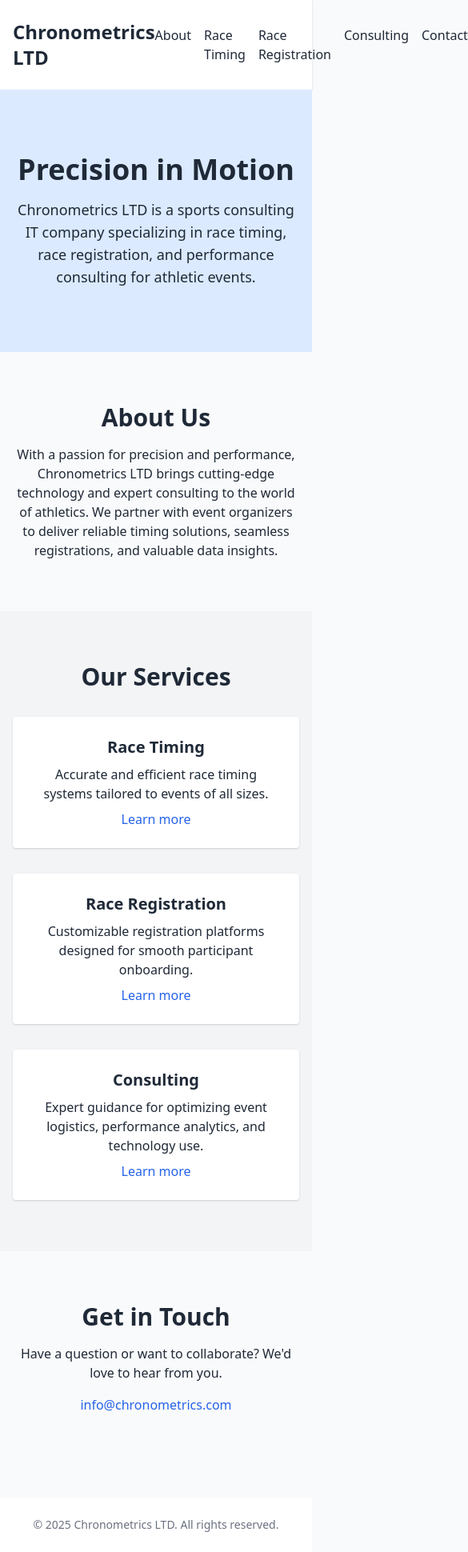
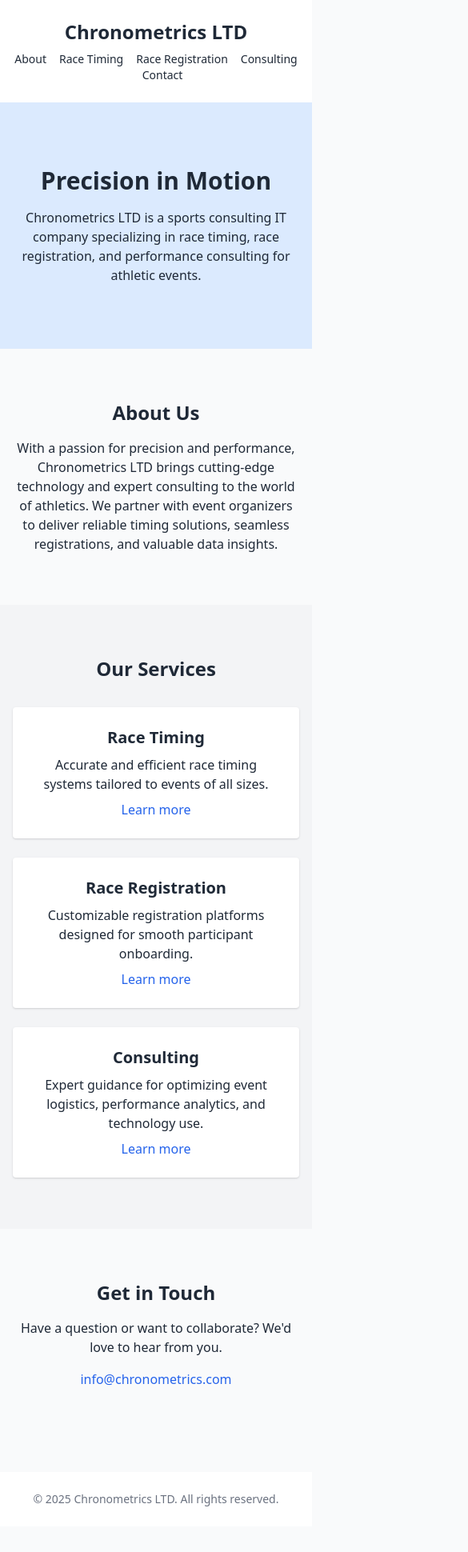
Before and after one commit to Turminator16/ChronometricsLTD, a plain HTML site: page index.html in a window 390 px wide. Shown: the whole page at 80% size, 585 px wide, since content can reach past the window. After the commit the page ends 1908 px from the top, so only its background shows below. Drawn offline with nearby package versions, Linux system fonts and the light colour scheme.

Commit message:
Add files via upload
Updates.

```diff
--- a/index.html
+++ b/index.html
@@ -8,10 +8,10 @@
 </head>
 <body class="bg-gray-50 text-gray-800 font-sans">
   <header class="bg-white shadow">
-    <div class="container mx-auto px-4 py-6 flex justify-between items-center">
-      <h1 class="text-2xl font-bold">Chronometrics LTD</h1>
+    <div class="container mx-auto px-4 sm:px-6 lg:px-8 py-6 flex flex-col sm:flex-row justify-between items-center">
+      <h1 class="text-2xl font-bold mb-2 sm:mb-0">Chronometrics LTD</h1>
       <nav>
-        <ul class="flex space-x-4">
+        <ul class="flex flex-wrap justify-center space-x-4 text-sm sm:text-base">
           <li><a href="#about" class="hover:text-blue-500">About</a></li>
           <li><a href="race-timing.html" class="hover:text-blue-500">Race Timing</a></li>
           <li><a href="race-registration.html" class="hover:text-blue-500">Race Registration</a></li>
@@ -21,22 +21,17 @@
       </nav>
     </div>
   </header>
-  <section class="bg-blue-100 py-20 text-center">
-    <div class="container mx-auto px-4">
-      <h2 class="text-4xl font-bold mb-4">Precision in Motion</h2>
-      <p class="text-lg max-w-2xl mx-auto">Chronometrics LTD is a sports consulting IT company specializing in race timing, race registration, and performance consulting for athletic events.</p>
-    </div>
+  <section class="bg-blue-100 py-20 text-center px-4 sm:px-6 lg:px-8">
+    <h2 class="text-3xl sm:text-4xl font-bold mb-4">Precision in Motion</h2>
+    <p class="text-base sm:text-lg max-w-2xl mx-auto">Chronometrics LTD is a sports consulting IT company specializing in race timing, race registration, and performance consulting for athletic events.</p>
   </section>
-  <section id="about" class="py-16">
-    <div class="container mx-auto px-4 text-center">
-      <h3 class="text-3xl font-semibold mb-4">About Us</h3>
-      <p class="max-w-xl mx-auto">With a passion for precision and performance, Chronometrics LTD brings cutting-edge technology and expert consulting to the world of athletics. We partner with event organizers to deliver reliable timing solutions, seamless registrations, and valuable data insights.</p>
-    </div>
+  <section id="about" class="py-16 px-4 sm:px-6 lg:px-8 text-center">
+    <h3 class="text-2xl sm:text-3xl font-semibold mb-4">About Us</h3>
+    <p class="max-w-xl mx-auto text-base sm:text-lg">With a passion for precision and performance, Chronometrics LTD brings cutting-edge technology and expert consulting to the world of athletics. We partner with event organizers to deliver reliable timing solutions, seamless registrations, and valuable data insights.</p>
   </section>
-  <section id="services" class="bg-gray-100 py-16">
-    <div class="container mx-auto px-4 text-center">
-      <h3 class="text-3xl font-semibold mb-8">Our Services</h3>
-      <div class="grid grid-cols-1 md:grid-cols-3 gap-8">
+  <section id="services" class="bg-gray-100 py-16 px-4 sm:px-6 lg:px-8 text-center">
+    <h3 class="text-2xl sm:text-3xl font-semibold mb-8">Our Services</h3>
+    <div class="grid grid-cols-1 sm:grid-cols-2 md:grid-cols-3 gap-6">
       <div class="bg-white p-6 rounded shadow">
         <h4 class="text-xl font-bold mb-2">Race Timing</h4>
         <p>Accurate and efficient race timing systems tailored to events of all sizes.</p>
@@ -53,14 +48,11 @@
         <a href="consulting.html" class="text-blue-600 hover:underline block mt-2">Learn more</a>
       </div>
     </div>
-    </div>
   </section>
-  <section id="contact" class="py-16">
-    <div class="container mx-auto px-4 text-center">
-      <h3 class="text-3xl font-semibold mb-4">Get in Touch</h3>
-      <p class="mb-4">Have a question or want to collaborate? We'd love to hear from you.</p>
+  <section id="contact" class="py-16 px-4 sm:px-6 lg:px-8 text-center">
+    <h3 class="text-2xl sm:text-3xl font-semibold mb-4">Get in Touch</h3>
+    <p class="mb-4 text-base sm:text-lg">Have a question or want to collaborate? We'd love to hear from you.</p>
     <a href="mailto:info@chronometrics.com" class="text-blue-600 hover:underline">info@chronometrics.com</a>
-    </div>
   </section>
   <footer class="bg-white py-6 mt-10 text-center text-sm text-gray-500">
     <p>&copy; 2025 Chronometrics LTD. All rights reserved.</p>
```
Also changed, not shown: consulting.html (+1 -33 lines), race-registration.html (+1 -33 lines), race-timing.html (+1 -33 lines), 1 other file. Lines whose indentation alone changed are shown as unchanged.
